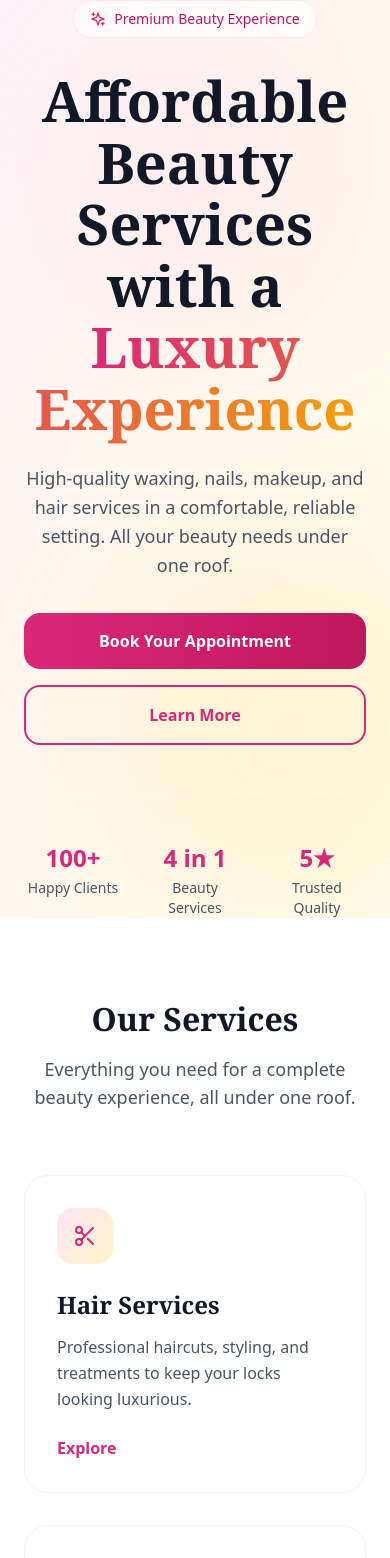
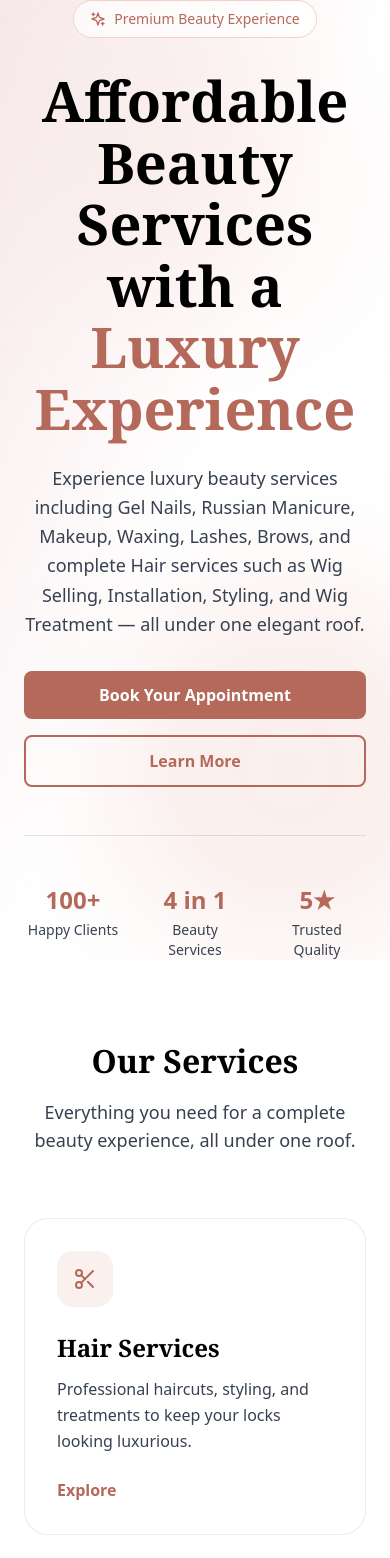
Before and after one commit to sahooankita020-debug/opulentlabella-new, a React (Vite) app: page / in a window 390 px wide. Shown: the top 1558 px of the page. Built offline with nearby package versions, Linux system fonts and the light colour scheme.

Commit message:
Completed Opulentlabella full website redesign

```diff
--- a/src/components/Footer.tsx
+++ b/src/components/Footer.tsx
@@ -2,88 +2,101 @@ import { Instagram, MessageCircle, Phone, MapPin, Clock } from 'lucide-react';
 
 export default function Footer() {
   return (
-    <footer className="bg-gray-900 text-gray-300 py-16 px-6 sm:px-8 lg:px-12">
+    <footer className="bg-[#1A1A1A] text-gray-300 py-16 px-6 sm:px-8 lg:px-12 border-t border-[#B5695A]/20">
       <div className="max-w-7xl mx-auto">
-        <div className="grid grid-cols-1 md:grid-cols-4 gap-8 mb-12">
+
+        {/* TOP GRID */}
+        <div className="grid grid-cols-1 md:grid-cols-4 gap-12 mb-12">
+
+          {/* BRAND */}
           <div>
-            <h3 className="font-serif text-xl text-white mb-4">Opulentlabella</h3>
-            <p className="text-sm leading-relaxed">
-              Luxury beauty services at accessible prices. Your destination for waxing, nails, makeup, and hair.
+            <h3 className="font-serif text-2xl text-white mb-4">Opulentlabella</h3>
+            <p className="text-sm leading-relaxed text-gray-400">
+              Luxury beauty services at accessible prices. Your destination for nails, waxing, makeup and hair.
             </p>
           </div>
 
+          {/* SERVICES */}
           <div>
             <h4 className="font-semibold text-white mb-4">Services</h4>
             <ul className="space-y-2 text-sm">
-              <li><a href="#" className="hover:text-rose-400 transition-colors">Hair Services</a></li>
-              <li><a href="#" className="hover:text-rose-400 transition-colors">Nails</a></li>
-              <li><a href="#" className="hover:text-rose-400 transition-colors">Makeup</a></li>
-              <li><a href="#" className="hover:text-rose-400 transition-colors">Waxing</a></li>
+              <li><a className="hover:text-[#B5695A] transition-colors" href="#">Hair Services</a></li>
+              <li><a className="hover:text-[#B5695A] transition-colors" href="#">Nails</a></li>
+              <li><a className="hover:text-[#B5695A] transition-colors" href="#">Makeup</a></li>
+              <li><a className="hover:text-[#B5695A] transition-colors" href="#">Waxing</a></li>
             </ul>
           </div>
 
+          {/* INFORMATION */}
           <div>
             <h4 className="font-semibold text-white mb-4">Information</h4>
             <ul className="space-y-2 text-sm">
-              <li><a href="#" className="hover:text-rose-400 transition-colors">About Us</a></li>
-              <li><a href="#" className="hover:text-rose-400 transition-colors">Booking Policy</a></li>
-              <li><a href="#" className="hover:text-rose-400 transition-colors">Cancellation Policy</a></li>
-              <li><a href="#" className="hover:text-rose-400 transition-colors">Privacy Policy</a></li>
+              <li><a className="hover:text-[#B5695A] transition-colors" href="#">About Us</a></li>
+              <li><a className="hover:text-[#B5695A] transition-colors" href="#">Booking Policy</a></li>
+              <li><a className="hover:text-[#B5695A] transition-colors" href="#">Cancellation Policy</a></li>
+              <li><a className="hover:text-[#B5695A] transition-colors" href="#">Privacy Policy</a></li>
             </ul>
           </div>
 
+          {/* CONTACT */}
           <div>
             <h4 className="font-semibold text-white mb-4">Contact</h4>
             <div className="space-y-3 text-sm">
               <div className="flex items-center gap-3">
-                <Phone className="w-4 h-4 text-rose-400" />
-                <a href="tel:+1234567890" className="hover:text-rose-400 transition-colors">+1 (234) 567-890</a>
+                <Phone className="w-4 h-4 text-[#B5695A]" />
+                <a className="hover:text-[#B5695A] transition-colors" href="tel:+1234567890">+1 (234) 567-890</a>
               </div>
               <div className="flex items-center gap-3">
-                <MessageCircle className="w-4 h-4 text-rose-400" />
-                <a href="https://wa.me/1234567890" target="_blank" rel="noopener noreferrer" className="hover:text-rose-400 transition-colors">WhatsApp</a>
+                <MessageCircle className="w-4 h-4 text-[#B5695A]" />
+                <a className="hover:text-[#B5695A] transition-colors" href="https://wa.me/1234567890" target="_blank">
+                  WhatsApp
+                </a>
               </div>
               <div className="flex items-center gap-3">
-                <Instagram className="w-4 h-4 text-rose-400" />
-                <a href="https://instagram.com" target="_blank" rel="noopener noreferrer" className="hover:text-rose-400 transition-colors">@opulentlabella</a>
-              </div>
+                <Instagram className="w-4 h-4 text-[#B5695A]" />
+                <a className="hover:text-[#B5695A] transition-colors" href="https://instagram.com" target="_blank">
+                  @opulentlabella
+                </a>
               </div>
             </div>
           </div>
 
-        <div className="grid grid-cols-1 md:grid-cols-2 gap-8 py-8 border-t border-gray-800">
-          <div>
+        </div>
+
+        {/* HOURS + LOCATION */}
+        <div className="grid grid-cols-1 md:grid-cols-2 gap-12 py-8 border-t border-[#B5695A]/10">
+
           <div className="flex items-start gap-3">
-              <Clock className="w-5 h-5 text-rose-400 mt-1 flex-shrink-0" />
+            <Clock className="w-5 h-5 text-[#B5695A]" />
             <div>
               <p className="font-semibold text-white mb-2">Hours</p>
-                <p className="text-sm">Monday - Friday: 10:00 AM - 7:00 PM</p>
-                <p className="text-sm">Saturday: 10:00 AM - 6:00 PM</p>
-                <p className="text-sm">Sunday: Closed</p>
-              </div>
+              <p className="text-sm text-gray-400">Mon - Fri: 10:00 AM - 7:00 PM</p>
+              <p className="text-sm text-gray-400">Saturday: 10:00 AM - 6:00 PM</p>
+              <p className="text-sm text-gray-400">Sunday: Closed</p>
             </div>
           </div>
 
-          <div>
           <div className="flex items-start gap-3">
-              <MapPin className="w-5 h-5 text-rose-400 mt-1 flex-shrink-0" />
+            <MapPin className="w-5 h-5 text-[#B5695A]" />
             <div>
               <p className="font-semibold text-white mb-2">Location</p>
-                <p className="text-sm">123 Beauty Street</p>
-                <p className="text-sm">Your City, State 12345</p>
-              </div>
-            </div>
+              <p className="text-sm text-gray-400">123 Beauty Street</p>
+              <p className="text-sm text-gray-400">Your City, State 12345</p>
             </div>
           </div>
 
-        <div className="mt-12 pt-8 border-t border-gray-800 text-center text-sm">
-          <p className="mb-2 text-gray-400">
+        </div>
+
+        {/* BOTTOM COPYRIGHT */}
+        <div className="mt-12 pt-8 border-t border-[#B5695A]/10 text-center text-sm">
+          <p className="mb-2 text-gray-500">
             48-hour cancellation policy • Flexible rescheduling • Secure deposit system
           </p>
           <p className="text-gray-500">
             © {new Date().getFullYear()} Opulentlabella. All rights reserved.
           </p>
         </div>
+
       </div>
     </footer>
   );
--- a/src/components/Hero.tsx
+++ b/src/components/Hero.tsx
@@ -9,58 +9,71 @@ export default function Hero() {
 
   return (
     <section className="relative min-h-screen flex items-center justify-center overflow-hidden">
+
+      {/* 🌸 Luxury Champagne Background */}
       <div
-        className="absolute inset-0 bg-gradient-to-br from-rose-50 via-orange-50 to-amber-50"
+        className="absolute inset-0 bg-gradient-to-br from-champagne via-white to-white"
         aria-hidden="true"
       />
 
-      <div className="absolute top-10 right-10 w-72 h-72 bg-rose-200 rounded-full opacity-20 blur-3xl" />
-      <div className="absolute bottom-0 left-1/4 w-96 h-96 bg-gold-200 rounded-full opacity-20 blur-3xl" />
+      {/* 🌸 Soft Luxury Glow Circles */}
+      <div className="absolute top-10 right-10 w-72 h-72 bg-blush rounded-full opacity-20 blur-3xl" />
+      <div className="absolute bottom-0 left-1/4 w-96 h-96 bg-roseGold rounded-full opacity-20 blur-3xl" />
 
+      {/* MAIN CONTENT */}
       <div className="relative z-10 max-w-4xl mx-auto px-6 sm:px-8 lg:px-12 text-center">
-        <div className="inline-flex items-center gap-2 px-4 py-2 rounded-full bg-white/60 backdrop-blur border border-rose-100 mb-8">
-          <Sparkles className="w-4 h-4 text-rose-600" />
-          <span className="text-sm font-medium text-rose-700">Premium Beauty Experience</span>
+
+        {/* Badge */}
+        <div className="inline-flex items-center gap-2 px-4 py-2 rounded-full bg-white/70 backdrop-blur border border-blush mb-8">
+          <Sparkles className="w-4 h-4 text-[#B5695A]" />
+          <span className="text-sm font-medium text-[#B5695A]">Premium Beauty Experience</span>
         </div>
 
-        <h1 className="font-serif text-display-lg lg:text-5xl font-bold text-gray-900 mb-6">
+        {/* Heading */}
+        <h1 className="font-serif text-display-lg lg:text-5xl font-bold text-black mb-6">
           Affordable Beauty Services with a{' '}
-          <span className="bg-gradient-to-r from-rose-600 to-gold-500 bg-clip-text text-transparent">
+          <span className="text-[#B5695A] font-extrabold">
             Luxury Experience
           </span>
         </h1>
 
-        <p className="text-lg md:text-xl text-gray-600 mb-8 max-w-2xl mx-auto leading-relaxed">
-          High-quality waxing, nails, makeup, and hair services in a comfortable, reliable setting.
-          All your beauty needs under one roof.
+        {/* Description */}
+        <p className="text-lg md:text-xl text-gray-700 mb-8 max-w-2xl mx-auto leading-relaxed">
+          Experience luxury beauty services including Gel Nails, Russian Manicure, Makeup, Waxing,
+          Lashes, Brows, and complete Hair services such as Wig Selling, Installation, Styling,
+          and Wig Treatment — all under one elegant roof.
         </p>
 
+        {/* BUTTONS */}
         <div className="flex flex-col sm:flex-row gap-4 justify-center mb-12">
           <button
             onClick={handleWhatsAppClick}
-            className="px-8 py-4 bg-gradient-to-r from-rose-600 to-rose-700 text-white font-semibold rounded-xl hover:shadow-lg hover:shadow-rose-200 transition-all duration-300 transform hover:-translate-y-1"
+            className="bg-[#B5695A] text-white font-semibold px-6 py-3 rounded-lg hover:bg-[#E7B2A6] transition"
           >
             Book Your Appointment
           </button>
-          <button className="px-8 py-4 border-2 border-rose-600 text-rose-600 font-semibold rounded-xl hover:bg-rose-50 transition-all duration-300">
+
+          <button className="border-2 border-[#B5695A] text-[#B5695A] font-semibold px-6 py-3 rounded-lg hover:bg-champagne transition">
             Learn More
           </button>
         </div>
 
-        <div className="grid grid-cols-3 gap-6 pt-12 border-t border-white/30">
+        {/* STATS SECTION */}
+        <div className="grid grid-cols-3 gap-6 pt-12 border-t border-black/10">
           <div>
-            <div className="text-2xl font-bold text-rose-600 mb-1">100+</div>
-            <p className="text-sm text-gray-600">Happy Clients</p>
+            <div className="text-2xl font-bold text-[#B5695A] mb-1">100+</div>
+            <p className="text-sm text-gray-700">Happy Clients</p>
           </div>
           <div>
-            <div className="text-2xl font-bold text-rose-600 mb-1">4 in 1</div>
-            <p className="text-sm text-gray-600">Beauty Services</p>
+            <div className="text-2xl font-bold text-[#B5695A] mb-1">4 in 1</div>
+            <p className="text-sm text-gray-700">Beauty Services</p>
           </div>
           <div>
-            <div className="text-2xl font-bold text-rose-600 mb-1">5★</div>
-            <p className="text-sm text-gray-600">Trusted Quality</p>
+            <div className="text-2xl font-bold text-[#B5695A] mb-1">5★</div>
+            <p className="text-sm text-gray-700">Trusted Quality</p>
           </div>
         </div>
+
       </div>
     </section>
   );
--- a/src/components/Services.tsx
+++ b/src/components/Services.tsx
@@ -27,8 +27,8 @@ export default function Services() {
   return (
     <section className="py-section px-6 sm:px-8 lg:px-12 max-w-7xl mx-auto">
       <div className="text-center mb-16">
-        <h2 className="font-serif text-heading-lg mb-4 text-gray-900">Our Services</h2>
-        <p className="text-lg text-gray-600 max-w-2xl mx-auto">
+        <h2 className="font-serif text-heading-lg mb-4 text-black">Our Services</h2>
+        <p className="text-lg text-gray-700 max-w-2xl mx-auto">
           Everything you need for a complete beauty experience, all under one roof.
         </p>
       </div>
@@ -39,19 +39,25 @@ export default function Services() {
           return (
             <div
               key={idx}
-              className="group relative rounded-2xl p-8 bg-white border border-gray-100 hover:border-rose-200 hover:shadow-xl transition-all duration-300 cursor-pointer overflow-hidden"
+              className="group relative rounded-2xl p-8 bg-white border border-[#E7B2A6]/30 hover:border-[#E7B2A6] hover:shadow-xl transition-all duration-300 cursor-pointer overflow-hidden"
             >
-              <div className="absolute inset-0 bg-gradient-to-br from-rose-50 to-transparent opacity-0 group-hover:opacity-100 transition-opacity duration-300" />
+              {/* soft champagne hover overlay */}
+              <div className="absolute inset-0 bg-gradient-to-br from-champagne/60 to-white opacity-0 group-hover:opacity-100 transition-opacity duration-300" />
 
+              {/* ICON */}
               <div className="relative z-10">
-                <div className="inline-flex items-center justify-center w-14 h-14 rounded-xl bg-gradient-to-br from-rose-100 to-gold-100 mb-6 group-hover:shadow-lg group-hover:shadow-rose-200 transition-all duration-300">
-                  <Icon className="w-6 h-6 text-rose-600" />
+                <div className="inline-flex items-center justify-center w-14 h-14 rounded-xl bg-roseGold/20 mb-6 group-hover:bg-roseGold/30 transition-all duration-300">
+                  <Icon className="w-6 h-6 text-[#B5695A]" />
                 </div>
 
-                <h3 className="font-serif text-heading-md mb-3 text-gray-900">{service.title}</h3>
-                <p className="text-gray-600 leading-relaxed">{service.description}</p>
+                {/* TITLE */}
+                <h3 className="font-serif text-heading-md mb-3 text-black">{service.title}</h3>
 
-                <div className="mt-6 flex items-center text-rose-600 font-semibold group-hover:gap-2 transition-all duration-300">
+                {/* DESCRIPTION */}
+                <p className="text-gray-700 leading-relaxed">{service.description}</p>
+
+                {/* EXPLORE LINK */}
+                <div className="mt-6 flex items-center text-[#B5695A] font-semibold group-hover:gap-2 transition-all duration-300">
                   <span>Explore</span>
                   <span className="opacity-0 group-hover:opacity-100 transition-opacity duration-300">→</span>
                 </div>
--- a/tailwind.config.js
+++ b/tailwind.config.js
@@ -4,30 +4,12 @@ export default {
   theme: {
     extend: {
       colors: {
-        rose: {
-          50: '#fdf2f8',
-          100: '#fce7f3',
-          200: '#fbcfe8',
-          300: '#f8b4d8',
-          400: '#f472b6',
-          500: '#ec4899',
-          600: '#db2777',
-          700: '#be185d',
-          800: '#9d174d',
-          900: '#831843',
-        },
-        gold: {
-          50: '#fffbeb',
-          100: '#fef3c7',
-          200: '#fde68a',
-          300: '#fcd34d',
-          400: '#fbbf24',
-          500: '#f59e0b',
-          600: '#d97706',
-          700: '#b45309',
-          800: '#92400e',
-          900: '#78350f',
-        },
+      champagne: "#F7E7E9",
+      roseGold: "#E7B2A6",
+      blush: "#F3D1C7",
+      black: "#000000",
+      white: "#FFFFFF",
+
       },
       fontFamily: {
         serif: ['Georgia', 'Garamond', 'serif'],
```
Also changed, not shown: index.html (+52 -2 lines), src/components/CTASection.tsx (+20 -8 lines), src/components/HowItWorks.tsx (+55 -31 lines), src/components/Testimonials.tsx (+32 -16 lines), src/components/WhyChooseUs.tsx (+42 -21 lines). Lines whose indentation alone changed are shown as unchanged.
